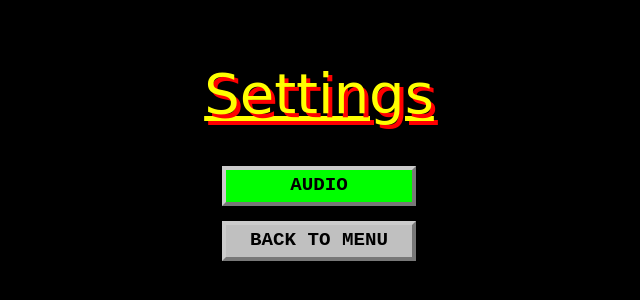
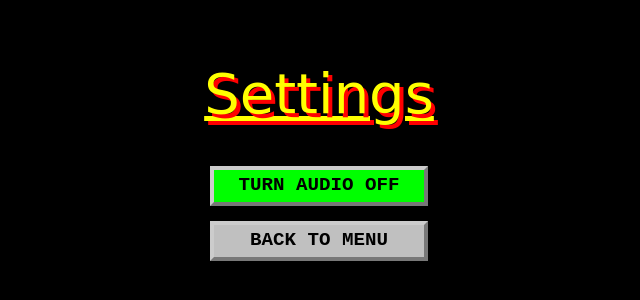
Before and after one commit to CalvinHoover/cool-math-game, a Next.js app: page /settings in a window 1280 px wide. Shown: the part 244-544 px from the top of the page, without its empty margins (321-961 px from the left). Built offline with nearby package versions, Linux system fonts and the light colour scheme.

Commit message:
feat: wire settings audio button to mute toggle

```diff
--- a/src/app/settings/page.tsx
+++ b/src/app/settings/page.tsx
@@ -2,10 +2,12 @@
 
 import { useRouter } from 'next/navigation';
 import { MenuButton } from '../../components/interface/MenuButton';
+import { useAudio } from '@/components/providers/AudioProvider';
 import '../dashboard/Dashboard.css';
 
 export default function Settings() {
   const router = useRouter();
+  const { muted, toggleMute } = useAudio();
 
   return (
     <div className="app-container">
@@ -13,8 +15,8 @@ export default function Settings() {
 
       <div className="button-group">
         <MenuButton
-          label="Audio"
-          onClick={() => console.log('Audio button clicked')}
+          label={muted ? 'Turn Audio On' : 'Turn Audio Off'}
+          onClick={toggleMute}
           className="retro-button btn-practice"
         />
         <MenuButton
```
